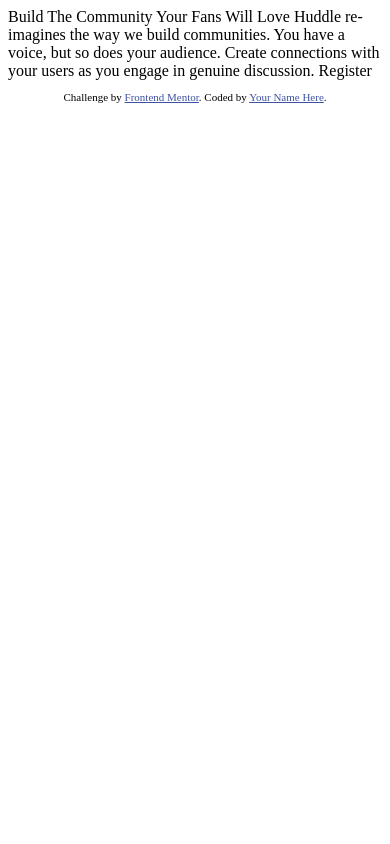
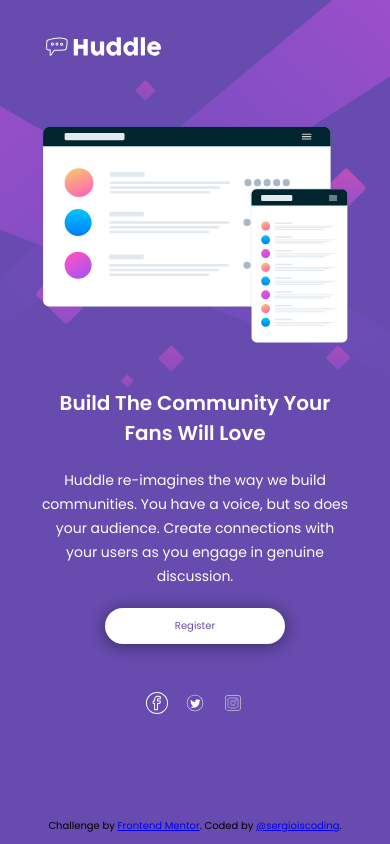
Before and after one commit to lopezolidev/Hudle-landing-page, a plain HTML site: page huddle-landing-page-with-single-introductory-section-master/index.html in a window 390 px wide. Drawn offline with Linux system fonts and the light colour scheme.

Commit message:
finished mobile view

```diff
--- /dev/null
+++ b/huddle-landing-page-with-single-introductory-section-master/css/styles.css
@@ -0,0 +1,157 @@
+* {
+    box-sizing: border-box;
+    margin: 0;
+    padding: 0;
+}
+
+:root {
+    --Violet: hsl(257, 40%, 49%);
+    --Soft-Magenta: hsl(300, 69%, 71%);
+    --medium: 400;
+    --bold: 600;
+}
+
+/*
+    font-family: 'Open Sans', sans-serif;
+    font-family: 'Poppins', sans-serif;
+*/
+
+html {
+    font-size: 62.5%;
+    font-family: 'Poppins', sans-serif;
+}
+
+body {
+    background-image: url('../images/bg-mobile.svg');
+    background-repeat: no-repeat;
+    background-size: contain;
+    height: 100vh;
+    width: 100vw;
+    background-color: var(--Violet);
+    display: grid;
+    grid-template-columns: 4rem 1fr 4rem;
+    grid-template-rows: 1fr 6fr 1fr 1fr;
+}
+
+header {
+    grid-column: 2;
+    grid-row: 1;
+    display: flex;
+    justify-content: flex-start;
+    align-items: center;
+}
+
+header span {
+    background-image: url('../images/logo.svg');
+    background-position: center;
+    background-repeat: no-repeat;
+    background-size: contain;
+    width: 40%;
+    height: 40%;
+}
+
+main {
+    grid-column: 2;
+    grid-row: 2;
+    display: grid;
+    grid-template-rows: 1fr 1fr;
+    justify-items: center;
+}
+
+main .image-section {
+    grid-row: 1;
+    width: 100%;
+    height: 100%;
+    display: flex;
+    justify-content: center;
+    align-items: center;
+}
+
+main .image-section span {
+    background-image: url('../images/illustration-mockups.svg');
+    background-position: center;
+    background-repeat: no-repeat;
+    background-size: contain;
+    height: 85%;
+    width: 100%;
+}
+
+main .text-section {
+    grid-row: 2;
+    color: white;
+    display: flex;
+    flex-direction: column;
+    justify-content: center;
+    gap: 2rem;
+    align-items: space-around;
+    height: 100%;
+    width: 100%;
+}
+
+.text-section h1 {
+    font-weight: var(--bold);
+    font-size: 2rem;
+    text-align: center;
+}
+
+.text-section p {
+    text-align: center;
+    font-size: 1.4rem;
+    line-height: 2.4rem;
+}
+
+.text-section a {
+    text-decoration: none;
+    color: var(--Violet);
+    padding-block: 1rem;
+    padding-inline: 7rem;
+    background-color: white;
+    border-radius: 2rem;
+    display: flex;
+    justify-content: center;
+    align-items: center;
+    align-self: center;
+    box-shadow: 0px 2px 16px 1px rgba(0,0,0,0.4);
+}
+
+footer {
+    grid-column: 2;
+    grid-row: 3;
+    display: flex;
+    align-items: center;
+    justify-content: center;
+    gap: 1.4rem;
+}
+
+footer span {
+    height: 2.4rem;
+    width: 2.4rem;
+}
+
+footer span:nth-of-type(1) {
+    background-image: url('../images/facebook-circled.svg');
+    background-position: center;
+    background-repeat: no-repeat;
+    background-size: contain;
+}
+
+footer span:nth-of-type(2) {
+    background-image: url('../images/twitter-circled.svg');
+    background-position: center;
+    background-repeat: no-repeat;
+    background-size: contain;
+}
+footer span:nth-of-type(3) {
+    background-image: url('../images/instagram2.svg');
+    background-position: center;
+    background-repeat: no-repeat;
+    background-size: contain;
+}
+.attribution-section {
+    grid-column: 2;
+    grid-row: 4;
+    display: flex;
+    justify-content: center;
+    align-items: flex-end;
+    padding-block-end: 1rem;
+}
--- a/huddle-landing-page-with-single-introductory-section-master/index.html
+++ b/huddle-landing-page-with-single-introductory-section-master/index.html
@@ -2,32 +2,44 @@
 <html lang="en">
 <head>
   <meta charset="UTF-8">
-  <meta name="viewport" content="width=device-width, initial-scale=1.0"> <!-- displays site properly based on user's device -->
-
+  <meta name="viewport" content="width=device-width, initial-scale=1.0">
   <link rel="icon" type="image/png" sizes="32x32" href="./images/favicon-32x32.png">
-
   <title>Frontend Mentor | Huddle landing page with single introductory section</title>
-
-  <!-- Feel free to remove these styles or customise in your own stylesheet 👍 -->
-  <style>
-    .attribution { font-size: 11px; text-align: center; }
-    .attribution a { color: hsl(228, 45%, 44%); }
-  </style>
+  <link rel="stylesheet" href="./css/styles.css">
+  <link rel="preconnect" href="https://fonts.googleapis.com">
+  <link rel="preconnect" href="https://fonts.gstatic.com" crossorigin>
+  <link href="https://fonts.googleapis.com/css2?family=Open+Sans&family=Poppins:wght@400;600&display=swap" rel="stylesheet">
 </head>
 <body>
+  <header><span></span></header>
+  <main>
+    <section class="image-section">
+      <span></span>
+    </section>
 
-  Build The Community Your Fans Will Love
+    <section class="text-section">
+      <h1>Build The Community Your Fans Will Love</h1>
 
-  Huddle re-imagines the way we build communities. You have a voice, but so does your audience.
-  Create connections with your users as you engage in genuine discussion.
+      <p>
+        Huddle re-imagines the way we build communities. You have a voice, but so does your audience.
+        Create connections with your users as you engage in genuine discussion.
+      </p>
 
-  Register
-
+      <a href="#">
+        Register
+      </a>
+    </section>
+  </main>
   <footer>
+    <span></span>
+    <span></span>
+    <span></span>
+  </footer>
+  <section class="attribution-section">
     <p class="attribution">
       Challenge by <a href="https://www.frontendmentor.io?ref=challenge" target="_blank">Frontend Mentor</a>.
-      Coded by <a href="#">Your Name Here</a>.
+      Coded by <a href="https://github.com/sergioiscoding">@sergioiscoding</a>.
     </p>
-  </footer>
+  </section>
 </body>
 </html>
```
Also changed, not shown: huddle-landing-page-with-single-introductory-section-master/css/desktop_styles.css (added), huddle-landing-page-with-single-introductory-section-master/images/facebook-circled.svg (added), huddle-landing-page-with-single-introductory-section-master/images/instagram2.svg (added), huddle-landing-page-with-single-introductory-section-master/images/twitter-circled.svg (added), 2 other files.
